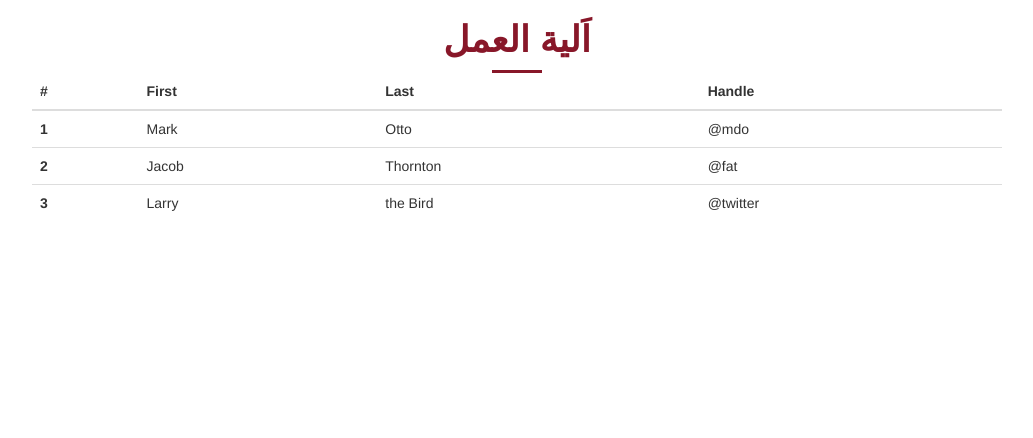
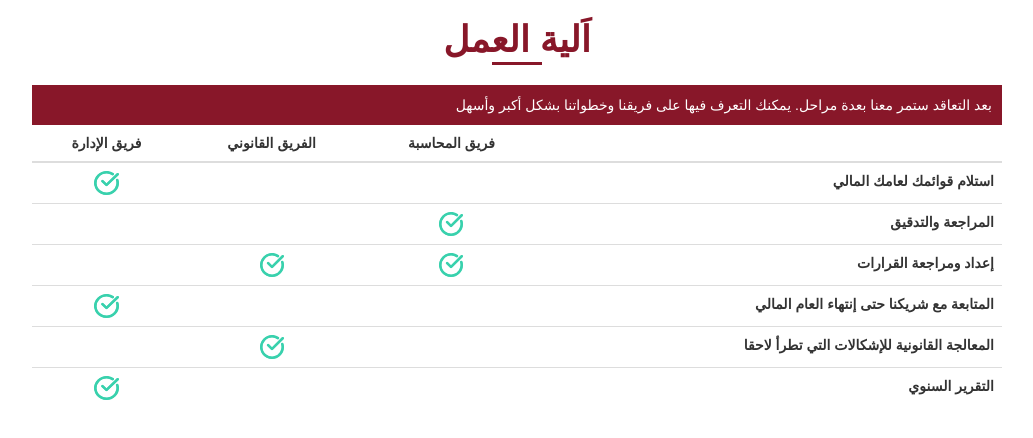
Before and after one commit to sameershaikh55/Landing-Page-html.-css-js-, a plain HTML site: page index.html in a window 1280 px wide. Shown: the whole page, without its empty margins (123-1156 px from the left). Drawn offline with nearby package versions, Linux system fonts and the light colour scheme.

Commit message:
1 section

```diff
--- a/index.html
+++ b/index.html
@@ -1,5 +1,6 @@
 <!DOCTYPE html>
-<html lang="en">
+<!-- <html dir="rtl" lang="ar" lang="en"> -->
+<html dir="rtl" lang="ar" >
 	<head>
 		<meta charset="UTF-8" />
 		<meta http-equiv="X-UA-Compatible" content="IE=edge" />
@@ -17,33 +18,77 @@
 				<h1 class="section_heading text-center">اَلية العمل</h1>
 				<div class="heading_underline"></div>
 
-				<table class="table">
-					<thead class="thead-dark">
+				<br />
+				<div class="thead_tableSection">بعد التعاقد ستمر معنا بعدة مراحل. يمكنك التعرف فيها على فريقنا وخطواتنا
+					بشكل أكبر وأسهل</div>
+				<table class="table text-white">
+					<!-- <thead class="thead_tableSection">
 						<tr>
-							<th scope="col">#</th>
-							<th scope="col">First</th>
-							<th scope="col">Last</th>
-							<th scope="col">Handle</th>
+							<th class="white_text">بعد التعاقد ستمر معنا بعدة مراحل. يمكنك التعرف فيها على فريقنا وخطواتنا
+								بشكل أكبر وأسهل</th>
+								<th rowspan="3"></th>
+								<th></th>
+								<th></th>
+						</tr>
+					</thead> -->
+					<thead>
+						<tr>
+							<th></th>
+							<th class="text-center">فريق المحاسبة</th>
+							<th class="text-center">الفريق القانوني</th>
+							<th class="text-center">فريق الإدارة</th>
 						</tr>
 					</thead>
-					<tbody>
+					<tbody >
 						<tr>
-							<th scope="row">1</th>
-							<td>Mark</td>
-							<td>Otto</td>
-							<td>@mdo</td>
+							<th>استلام قوائمك لعامك المالي</th>
+							<td></td>
+							<td></td>
+							<td>
+								<img src="./assets/greenTick.svg" />
+							</td>
 						</tr>
 						<tr>
-							<th scope="row">2</th>
-							<td>Jacob</td>
-							<td>Thornton</td>
-							<td>@fat</td>
+							<th>المراجعة والتدقيق</th>
+							<td>
+								<img src="./assets/greenTick.svg" />
+							</td>
+							<td></td>
+							<td></td>
 						</tr>
 						<tr>
-							<th scope="row">3</th>
-							<td>Larry</td>
-							<td>the Bird</td>
-							<td>@twitter</td>
+							<th>إعداد ومراجعة القرارات</th>
+							<td>
+								<img src="./assets/greenTick.svg" />
+							</td>
+							<td>
+								<img src="./assets/greenTick.svg" />
+							</td>
+							<td></td>
+						</tr>
+						<tr>
+							<th>المتابعة مع شريكنا حتى إنتهاء العام المالي</th>
+							<td></td>
+							<td></td>
+							<td>
+								<img src="./assets/greenTick.svg" />
+							</td>
+						</tr>
+						<tr>
+							<th>المعالجة القانونية للإشكالات التي تطرأ لاحقا</th>
+							<td></td>
+							<td>
+								<img src="./assets/greenTick.svg" />
+							</td>
+							<td></td>
+						</tr>
+						<tr>
+							<th>التقرير السنوي</th>
+							<td></td>
+							<td></td>
+							<td>
+								<img src="./assets/greenTick.svg" />
+							</td>
 						</tr>
 					</tbody>
 				</table>
--- a/style.css
+++ b/style.css
@@ -26,5 +26,24 @@
 	background-color: #881729;
 	width: 50px;
 	margin: auto;
+	margin-top: -8px;
+}
+
+.white_text {
+	color: #fff;
 }
 /* GLOBAL STYLING END */
+
+.thead_tableSection {
+	background: var(--theme);
+	color: #fff;
+	padding: 10px ;
+}
+
+th {
+	text-align: right;
+}
+
+tr {
+	text-align: center;
+}
```
